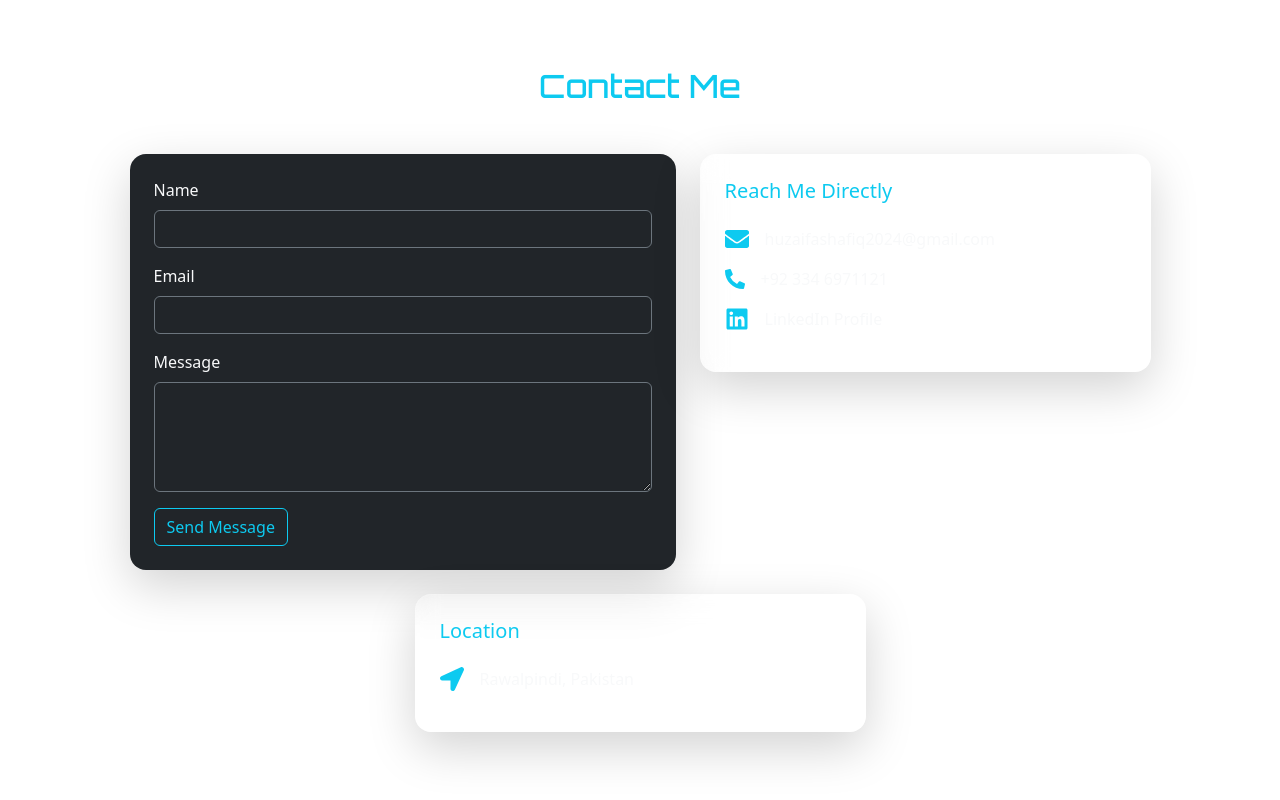
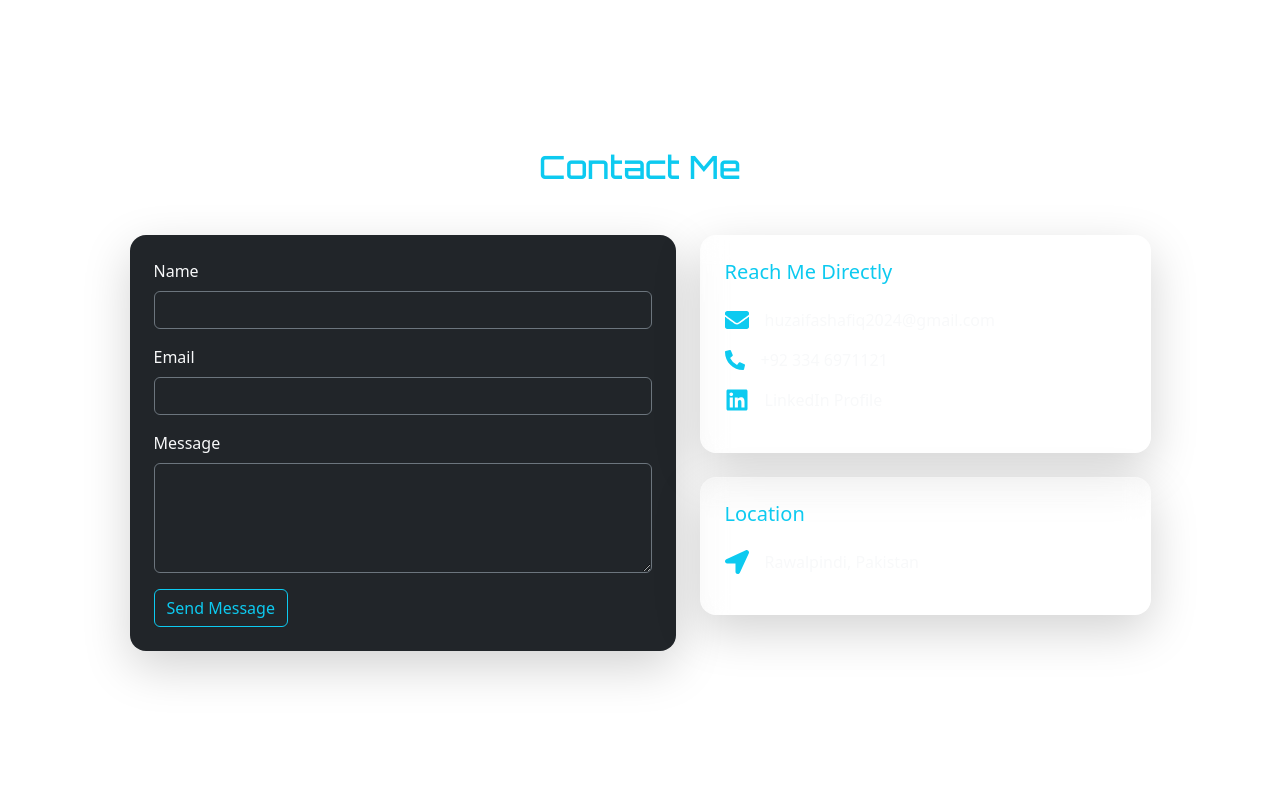
Before and after one commit to huzaifa-006/Portfolio, a React (Vite) app: page / in a window 1280 px wide. Shown: the part 4155-4955 px from the top of the page. Built offline with nearby package versions, Linux system fonts and the light colour scheme.

Commit message:
updated contact-location-div

```diff
--- a/src/components/Contact.jsx
+++ b/src/components/Contact.jsx
@@ -78,8 +78,9 @@ export default function Contact() {
           </div>
 {/* Right - Contact Info */}
 <div className="col-md-5">
+  {/* Contact Info Card */}
   <div
-    className="p-4 rounded-4 shadow-lg"
+    className="p-4 rounded-4 shadow-lg mb-4"
     style={{
       backdropFilter: "blur(12px)",
       background: "rgba(255, 255, 255, 0.05)",
@@ -123,9 +124,8 @@ export default function Contact() {
       </a>
     </div>
   </div>
-</div>
-{/* Location*/}
-<div className="col-md-5">
+
+  {/* Location Card */}
   <div
     className="p-4 rounded-4 shadow-lg"
     style={{
@@ -135,13 +135,13 @@ export default function Contact() {
     }}
   >
     <h5 className="text-info mb-4">Location</h5>
-    {/* Location */}
     <div className="mb-3 d-flex align-items-center">
       <FaLocationArrow className="me-3 text-info fs-4" />
-        <span>Rawalpindi, Pakistan</span>
+      <span>Rawalpindi, Pakistan</span>
     </div>
   </div>
 </div>
+
 </div>
         </div>
 
```
